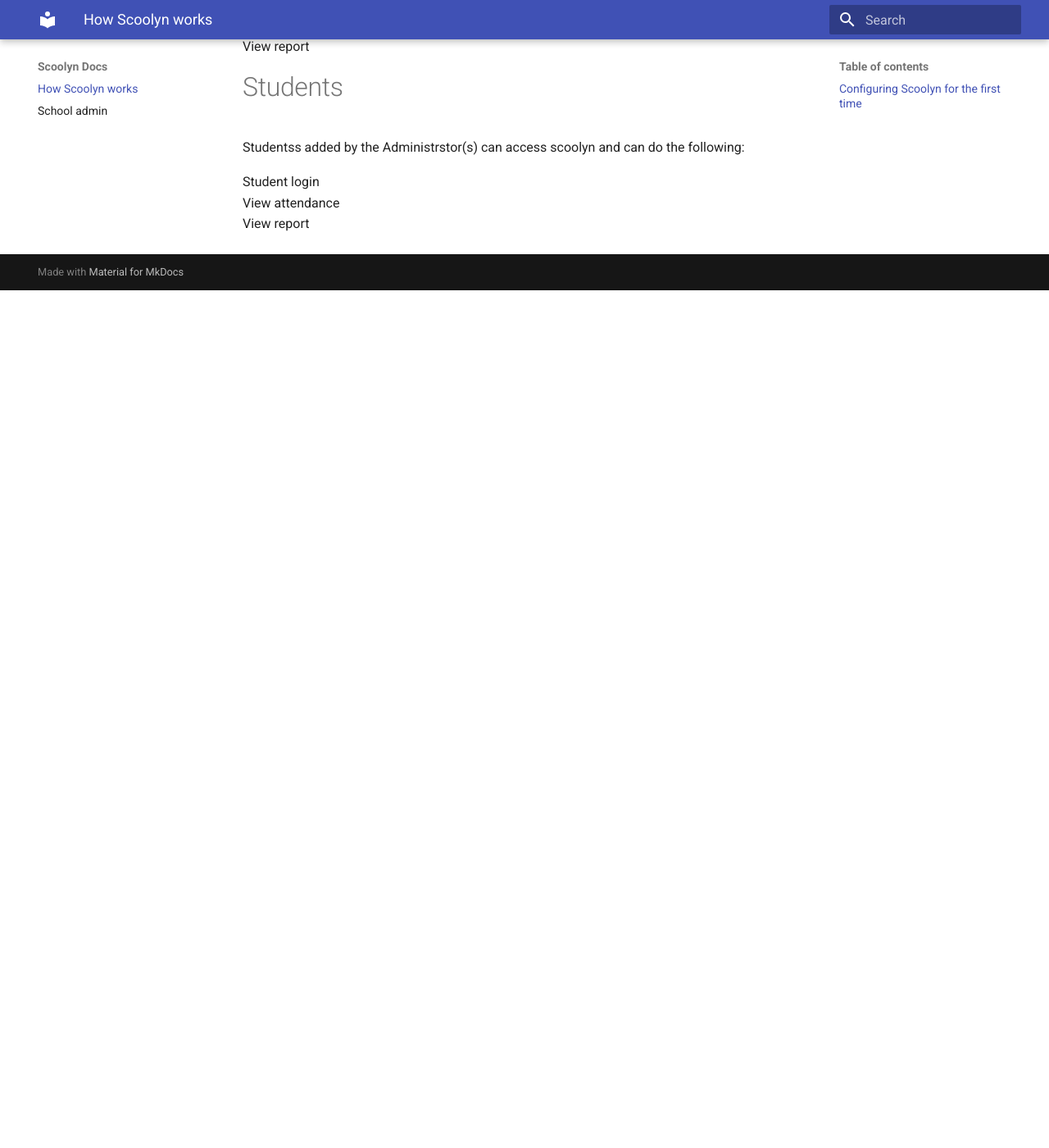
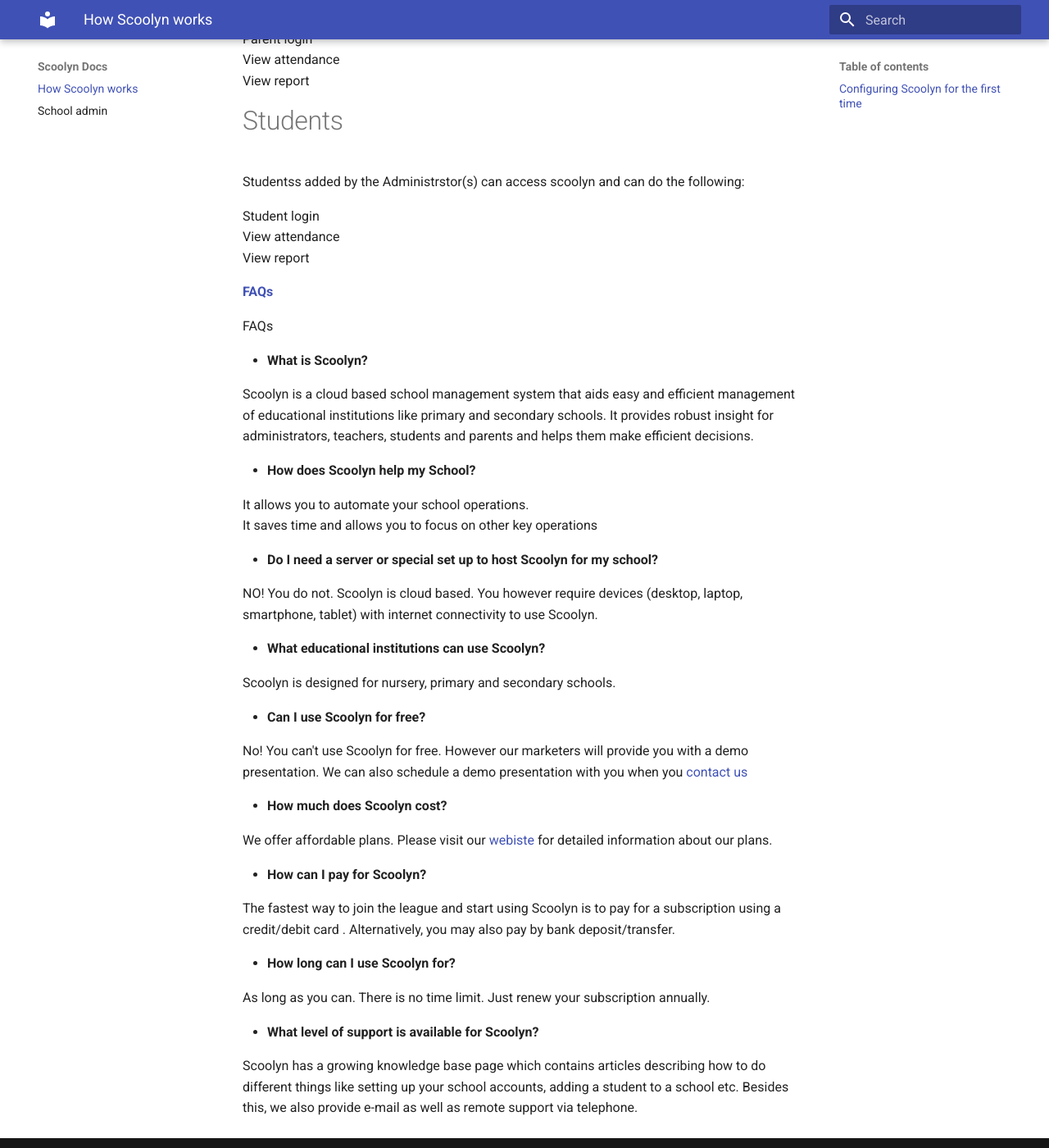
Before and after one commit to digikraaft/docs.scoolyn.com, an MkDocs documentation site: the page built from docs/index.md, in a window 1280 px wide and 1400 px high, scrolled down 7050 px. Shown: the whole window at 82% size. Built offline with MkDocs 1.6.1 and Material for MkDocs 9.7.7, drawn with Linux system fonts in a browser that asks for light colours; before the commit the page ends 7404 px from its top, so only the background shows below that.

Commit message:
Update index.md

```diff
--- a/docs/index.md
+++ b/docs/index.md
@@ -17,6 +17,8 @@ Here you will learn how to navigate though the School management App and learn h
 [Adding Teacher from Dashboard](#AddingTeacherfromDashboard)
 
 [Who can access Scoolyn](#WhocanaccessScoolyn)
+
+[FAQs](#FAQs)
 
 <a name="WhatisScoolyn"> **What is Scoolyn** </a>
 
@@ -160,3 +162,44 @@ Studentss added by the Administrstor(s) can access scoolyn and can do the follow
 Student login  <br>
 View attendance  <br>
 View report <br>
+
+<a name="FAQs"> **FAQs** </a>
+
+FAQs
+
+- **What is Scoolyn?**
+
+Scoolyn is a cloud based school management system that aids easy and efficient management of educational institutions like primary and secondary schools. It provides robust insight for administrators, teachers, students and parents and helps them make efficient decisions.
+
+- **How does Scoolyn help my School?**
+
+It allows you to automate your school operations. <br>
+It saves time and allows you to focus on other key operations
+
+- **Do I need a server or special set up to host Scoolyn for my school?**
+
+NO! You do not. Scoolyn is cloud based. You however require devices (desktop, laptop, smartphone, tablet) with internet connectivity to use Scoolyn.
+
+- **What educational institutions can use Scoolyn?**
+
+Scoolyn is designed for nursery, primary and secondary schools.
+
+- **Can I use Scoolyn for free?**
+
+No! You can't use Scoolyn for free. However our marketers will provide you with a demo presentation. We can also schedule a demo presentation with you when you [contact us](https://scoolyn.com)
+
+- **How much does Scoolyn cost?**
+
+We offer affordable plans. Please visit our [webiste](https://scoolyn.com) for detailed information about our plans.
+
+- **How can I pay for Scoolyn?**
+
+The fastest way to join the league and start using Scoolyn is to pay for a subscription using a credit/debit card . Alternatively, you may also pay by bank deposit/transfer.
+
+- **How long can I use Scoolyn for?**
+
+As long as you can. There is no time limit. Just renew your subscription annually.
+
+- **What level of support is available for Scoolyn?**
+
+Scoolyn has a growing knowledge base page which contains articles describing how to do different things like setting up your school accounts, adding a student to a school etc. Besides this, we also provide e-mail as well as remote support via telephone.
```
